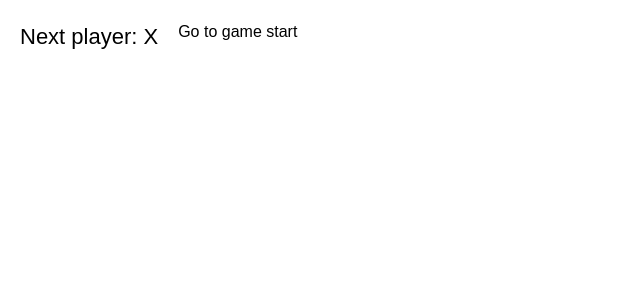
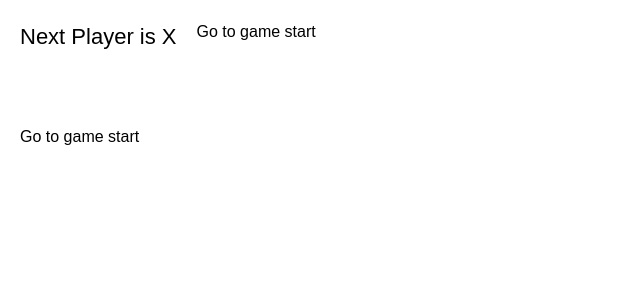
Before and after one commit to KishorKumarParoi/Tic-Tac-Toe, a React (Vite) app: page / in a window 1280 px wide. Shown: the top 300 px of the page, without its empty margins (0-640 px from the left). Built offline with nearby package versions, Linux system fonts and the light colour scheme.

Commit message:
time travel

```diff
--- a/src/components/Board.jsx
+++ b/src/components/Board.jsx
@@ -1,4 +1,106 @@
 import { useState } from "react";
+
+export default function Game() {
+    const [history, setHistory] = useState([Array(9).fill(null)]);
+    const [currentMove, setCurrentMove] = useState(0);
+    const [xIsNext, setXIsNext] = useState(true);
+    const [count, setCount] = useState(1);
+    const currentSquares = history[currentMove];
+
+    function onPlay(nextSquares) {
+        let nextHistory = [...history.slice(0, currentMove + 1), nextSquares];
+        setHistory(nextHistory);
+        setCurrentMove(nextHistory.length - 1);
+        setXIsNext(!xIsNext);
+        setCount(count + 1);
+    }
+
+    function jumpTo(nextMove) {
+        setCurrentMove(nextMove);
+        setXIsNext(nextMove % 2 === 0);
+    }
+
+    const moves = history.map((squares, move) => {
+        let description;
+        if (move > 0) {
+            description = `Go to move #${move}`;
+        } else {
+            description = 'Go to game start';
+        }
+
+        return (
+            <li key={move} className="mb-2 p-2 rounded-sm border border-purple-600 bg-yellow-100">
+                <button onClick={() => jumpTo(move)}>{description}</button>
+            </li>
+        )
+    })
+
+    return (
+        <>
+            <Board xIsNext={xIsNext} squares={currentSquares} count={count} onPlay={onPlay} />
+            <div>
+                <ol className="font-semibold text-xl">{moves}</ol>
+            </div>
+        </>
+    )
+}
+
+function Board({ xIsNext, squares, count, onPlay }) {
+
+    const winnerObj = calculateWinner(squares);
+    let status;
+    if (winnerObj.winner !== null) {
+        status = 'Winner is ' + winnerObj.winner
+    }
+    else {
+        if (count <= 9) {
+            status = `Next Player is ${xIsNext ? 'X' : 'O'}`
+        }
+        else {
+            status = 'Match Drawn'
+        }
+    }
+
+    function handleClick(i) {
+        if (squares[i]) return;
+        if (calculateWinner(squares).winner !== null) return;
+
+        const nextSquares = squares.slice();
+        if (xIsNext) {
+            nextSquares[i] = 'X';
+        } else {
+            nextSquares[i] = 'O';
+        }
+        // setSquares(nextSquares);
+        // setXIsNext(!xIsNext);
+        // setCount(count + 1);
+
+        onPlay(nextSquares, xIsNext, count);
+    }
+
+    return (
+        <>
+            <div>
+                <h1 className="bg-yellow-500 text-black font-semibold pl-2">{status}</h1>
+                <div className="flex">
+                    <Square value={squares[0]} onSquareClick={() => handleClick(0)} />
+                    <Square value={squares[1]} onSquareClick={() => handleClick(1)} />
+                    <Square value={squares[2]} onSquareClick={() => handleClick(2)} />
+                </div>
+                <div className="flex">
+                    <Square value={squares[3]} onSquareClick={() => handleClick(3)} />
+                    <Square value={squares[4]} onSquareClick={() => handleClick(4)} />
+                    <Square value={squares[5]} onSquareClick={() => handleClick(5)} />
+                </div>
+                <div className="flex">
+                    <Square value={squares[6]} onSquareClick={() => handleClick(6)} />
+                    <Square value={squares[7]} onSquareClick={() => handleClick(7)} />
+                    <Square value={squares[8]} onSquareClick={() => handleClick(8)} />
+                </div>
+            </div>
+        </>
+    )
+}
 
 function Square({ value, onSquareClick }) {
     return (
@@ -24,53 +126,5 @@ function calculateWinner(squares) {
         if (squares[a] && squares[a] === squares[b] && squares[a] === squares[c])
             return { winner: squares[a], line: line };
     }
-    return null;
+    return { winner: null, line: null };
 }
-
-export default function Board() {
-    const [squares, setSquares] = useState(Array(9).fill(null));
-    const [xIsNext, setXIsNext] = useState(true);
-
-    const winner = calculateWinner(squares);
-    let status;
-    if (winner) {
-        status = `Winner: ${winner.winner}`;
-    } else {
-        status = `Next player: ${xIsNext ? 'X' : 'O'}`;
-    }
-
-    function handleClick(i) {
-        if (squares[i] || calculateWinner(squares)) return;
-        const nextSquares = squares.slice();
-        if (xIsNext) {
-            nextSquares[i] = 'X';
-        } else {
-            nextSquares[i] = 'O';
-        }
-        setSquares(nextSquares);
-        setXIsNext(!xIsNext);
-    }
-
-    return (
-        <>
-            <div>
-                <h1 className="bg-yellow-500 text-black font-semibold pl-2">{status}</h1>
-                <div className="flex">
-                    <Square value={squares[0]} onSquareClick={() => handleClick(0)} />
-                    <Square value={squares[1]} onSquareClick={() => handleClick(1)} />
-                    <Square value={squares[2]} onSquareClick={() => handleClick(2)} />
-                </div>
-                <div className="flex">
-                    <Square value={squares[3]} onSquareClick={() => handleClick(3)} />
-                    <Square value={squares[4]} onSquareClick={() => handleClick(4)} />
-                    <Square value={squares[5]} onSquareClick={() => handleClick(5)} />
-                </div>
-                <div className="flex">
-                    <Square value={squares[6]} onSquareClick={() => handleClick(6)} />
-                    <Square value={squares[7]} onSquareClick={() => handleClick(7)} />
-                    <Square value={squares[8]} onSquareClick={() => handleClick(8)} />
-                </div>
-            </div>
-        </>
-    )
-}
```
